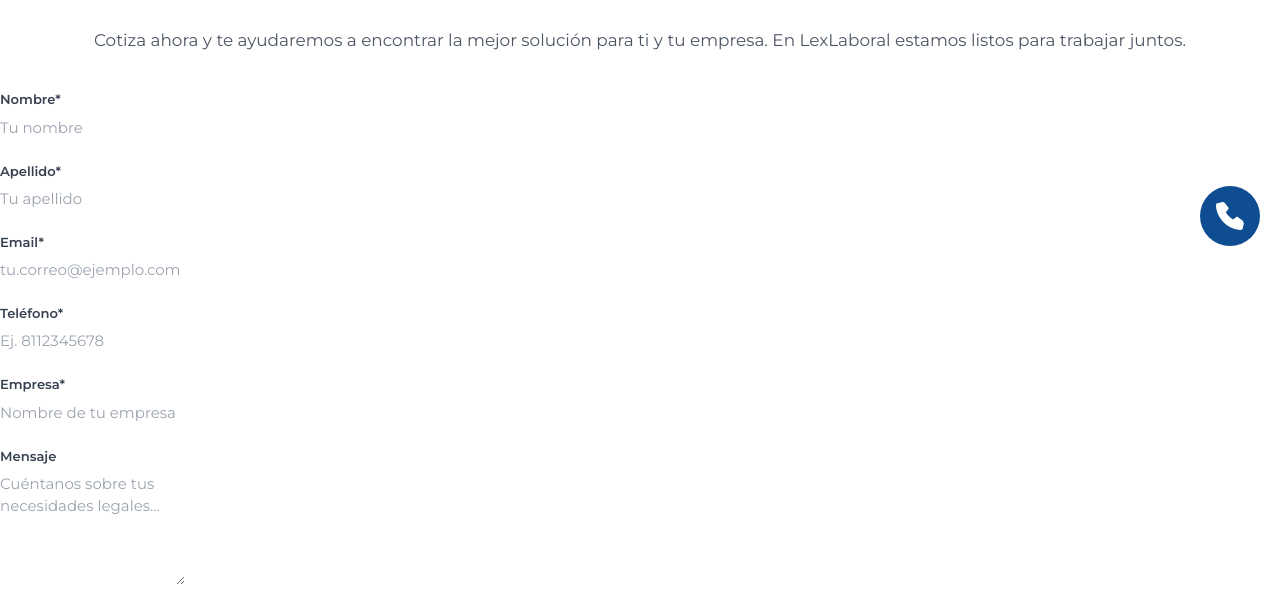
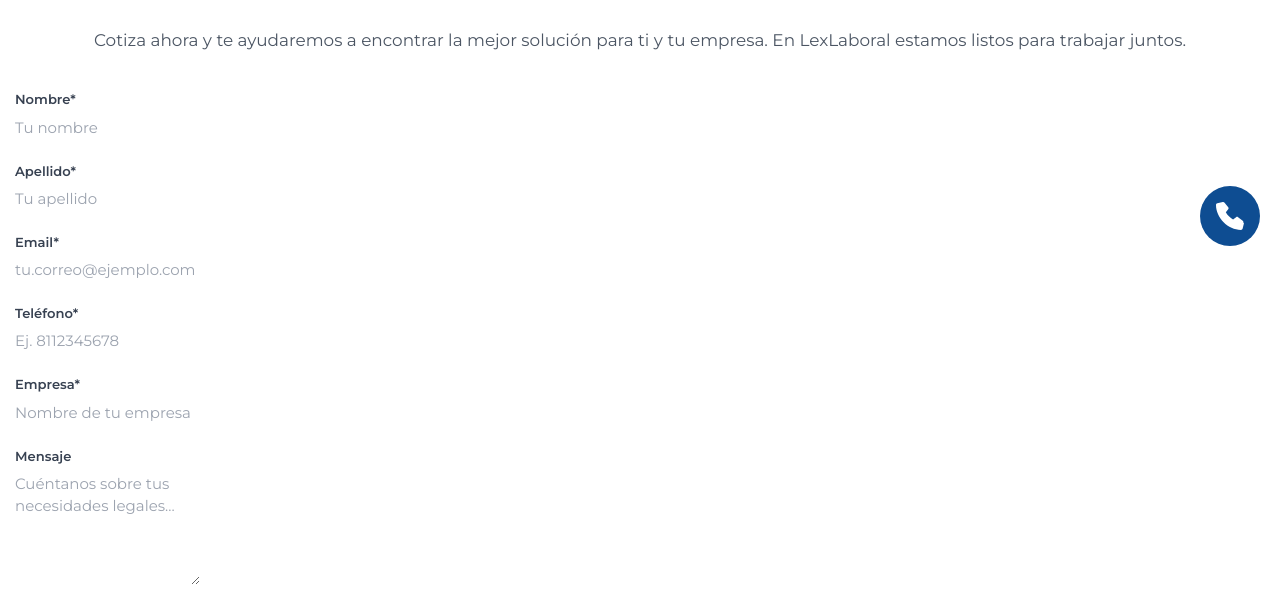
Before and after one commit to LexLaboralAdmin/lexlaboral, a plain HTML site: page contacto.html in a window 1280 px wide. Shown: the part 534-1145 px from the top of the page. Drawn offline with nearby package versions, Linux system fonts and the light colour scheme.

Commit message:
Update contacto.html

```diff
--- a/contacto.html
+++ b/contacto.html
@@ -82,6 +82,7 @@
 
     <!-- Main Content Area for the Form -->
     <main class="py-10">
+        <div class="container"> <!-- Añadido un .container aquí para centrar el formulario -->
             <div class="form-container">
                 <!-- Encabezado del formulario -->
                 <h2 class="text-3xl md:text-4xl font-bold text-center text-gray-800 mb-6 md:mb-8">Envíanos un Mensaje</h2>
@@ -139,6 +140,7 @@
                     </div>
                 </form>
             </div>
+        </div>
     </main>
 
     <!-- CTA Section -->
```
Lines whose indentation alone changed are shown as unchanged.
